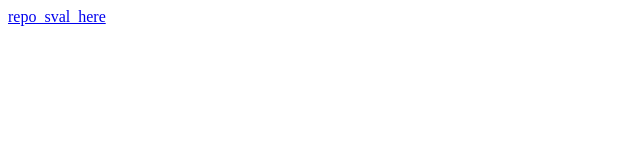
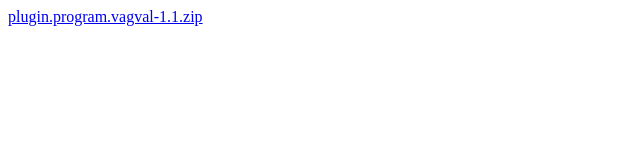
Before and after one commit to vagvalas/vagvalas.github.io, a plain HTML site: page index.html in a window 1280 px wide. Shown: the whole page, without its empty margins (0-640 px from the left). Drawn offline with Linux system fonts and the light colour scheme.

Commit message:
na doume

```diff
--- a/index.html
+++ b/index.html
@@ -1,2 +1,2 @@
 <!DOCTYPE html>
-<a href="plugin.program.vagval.zip">repo_sval_here</a>
+<a href="plugin.program.vagval-1.1.zip">plugin.program.vagval-1.1.zip</a>
```
